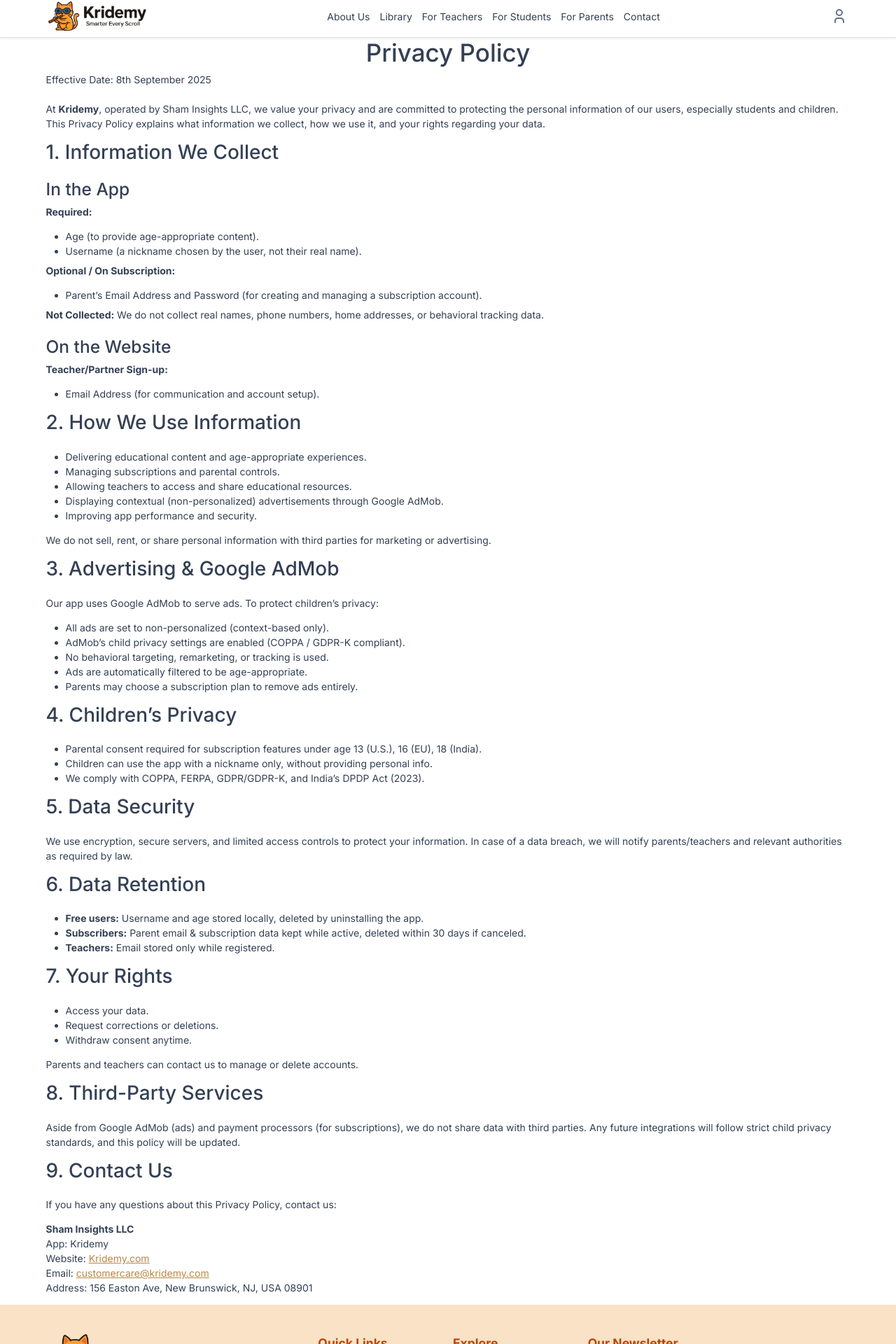
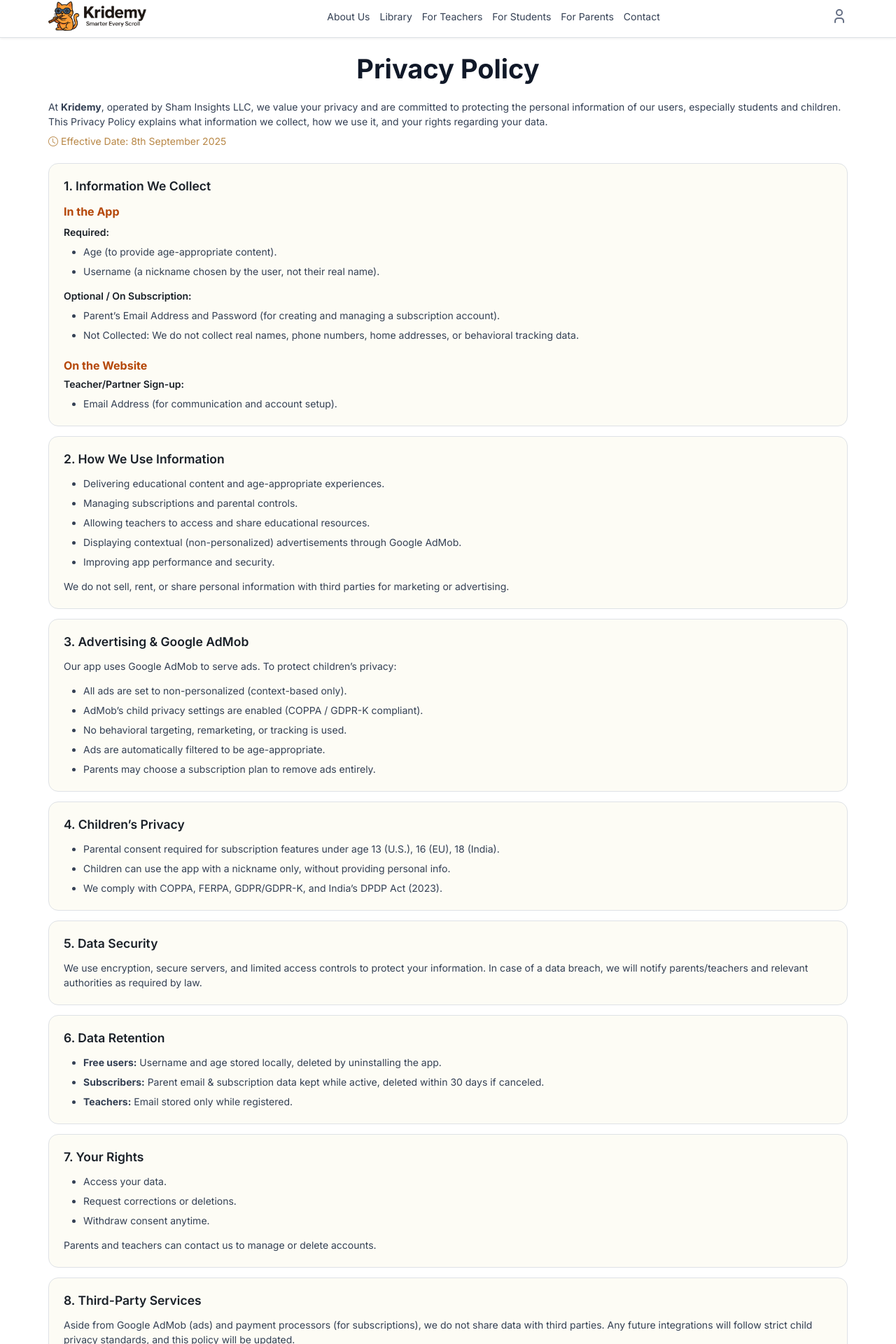
Before and after one commit to spchaudhari17/comics_frontend, a React (Create React App) app: page /privacy-policy in a window 1280 px wide. Shown: the part 39-1959 px from the top of the page at 70% size. Built offline with nearby package versions, Linux system fonts and the light colour scheme.

Commit message:
Worked on the Privacy Policy page layout design

```diff
--- a/src/App.scss
+++ b/src/App.scss
@@ -97,7 +97,7 @@
 }
 
 .main-heading {
-  color: #101828;
+  color: $theme4;
   font-size: 1.25rem;
   // font-size: clamp(22px, 3vw, 30px);
   font-weight: 600;
--- a/src/assets/styles/custom-variables.scss
+++ b/src/assets/styles/custom-variables.scss
@@ -6,6 +6,7 @@
 $theme1: #FDFCF5;
 $theme2: #F9E2C5;
 $theme3: #A2845E;
+$theme4: #1a2028;
 
 $sidebar-bg: #064cb8;
 $primary: #B88746;
@@ -43,4 +44,5 @@
     ("theme1": $theme1,
       "theme2": $theme2,
       "theme3": $theme3,
+      "theme4": $theme4,
     ));
--- a/src/components/Footer.jsx
+++ b/src/components/Footer.jsx
@@ -82,8 +82,8 @@
             <div className="copyright-sec bg-primary py-3">
                 <div className="container">
                     <div className="copyright-wrapper text-center text-white">
-                        <div className="copyright-text">&copy; copyright 2025 <Link to={'/'} className="text-danger fw-semibold">kridemy.com</Link>. "All rights reserved".</div>
-                        <div className="designedBy">Web design by Sham Insights LLC.</div>
+                        <div className="copyright-text">© 2025 Sham Insights LLC. All rights reserved.</div>
+                        {/* <div className="designedBy">Web design by Sham Insights LLC.</div> */}
                     </div>
                 </div>
             </div>
--- a/src/components/Header.jsx
+++ b/src/components/Header.jsx
@@ -68,7 +68,7 @@
                       <Link to={'/'} className="nav-link p-0">For Parents</Link>
                     </li>
                     <li className="nav-item">
-                      <Link to={'/'} className="nav-link p-0">Contact</Link>
+                      <Link to={'/contact'} className="nav-link p-0">Contact</Link>
                     </li>
                   </>
                 )
@@ -86,9 +86,6 @@
               </ul>
 
               <ul className="navbar-nav icons-nav align-items-center justify-content-end flex-grow-1 gap-3">
-
-
-
                 {userInfo && userInfo.userType === "admin" && (
                   <li className="nav-item">
                     <Link to={'/super-admin'} className="nav-link p-0">
@@ -96,8 +93,6 @@
                     </Link>
                   </li>
                 )}
-
-
 
                 {userInfo && (userInfo.userType === "admin" || userInfo.userType === "user") && (
                   <li className="nav-item">
--- a/src/pages/ContactUs.jsx
+++ b/src/pages/ContactUs.jsx
@@ -81,7 +81,7 @@
                                 </div>
                                 <div className="form-group">
                                     <Form.Select className="border bg-light px-3 py-3" required>
-                                        <option value="" disabled>Select who are you?</option>
+                                        <option value="" selected disabled>Who are you ?</option>
                                         <option value="Student">Student</option>
                                         <option value="Teacher">Teacher</option>
                                         <option value="Parent">Parent</option>
--- a/src/pages/PrivacyPolicy/Privacy.js
+++ b/src/pages/PrivacyPolicy/Privacy.js
@@ -1,119 +1,149 @@
 import React from 'react';
+import { Link } from 'react-router-dom';
 
 const Privacy = () => {
     return (
-        <>
-            <div className="max-w-4xl mx-auto px-6 py-10 text-gray-800 leading-relaxed container">
-                <h1 className="text-3xl font-bold mb-6 text-center">Privacy Policy</h1>
-                <p className="mb-4">Effective Date: 8th September 2025</p>
+        <div className="privacy-policy-page py-4">
+            <div className="container-xl">
+                <div className="heading-wrapper text-center mx-auto mb-4" style={{ maxWidth: '600px' }}>
+                    <div className="section-heading">Privacy Policy</div>
+                </div>
 
-                <p className="mb-6">
+                <div className="content-wrapper">
+                    <div className="wrapper mb-4">
+                        <div className="description mb-2">
                             At <strong>Kridemy</strong>, operated by Sham Insights LLC, we value your
                             privacy and are committed to protecting the personal information of our
                             users, especially students and children. This Privacy Policy explains
                             what information we collect, how we use it, and your rights regarding
                             your data.
-                </p>
+                        </div>
+                        <div className="text-primary"><i className="bi bi-clock"></i> Effective Date: 8th September 2025</div>
+                    </div>
 
+                    <div className="all-sections-wrapper d-flex flex-column gap-3">
                         {/* 1. Information We Collect */}
-                <h2 className="text-xl font-semibold mt-8 mb-4">1. Information We Collect</h2>
-
-                <h3 className="font-semibold mt-4">In the App</h3>
-                <p><strong>Required:</strong></p>
-                <ul className="list-disc pl-6 mb-2">
-                    <li>Age (to provide age-appropriate content).</li>
+                        <div className="info-wrapper bg-theme1 border rounded-4 px-3 px-md-4 py-4">
+                            <div className="main-heading mb-3">1. Information We Collect</div>
+                            <div className="cover-wrapper mb-4">
+                                <div className="fs-16 fw-bold text-warning mb-2">In the App</div>
+                                <div className="fs-14 fw-semibold text-theme4 mb-2">Required:</div>
+                                <ul className="list-disc mb-3">
+                                    <li className="mb-2">Age (to provide age-appropriate content).</li>
                                     <li>Username (a nickname chosen by the user, not their real name).</li>
                                 </ul>
-                <p><strong>Optional / On Subscription:</strong></p>
-                <ul className="list-disc pl-6 mb-2">
-                    <li>Parent’s Email Address and Password (for creating and managing a subscription account).</li>
+                                <div className="fs-14 fw-semibold text-theme4 mb-2">Optional / On Subscription:</div>
+                                <ul className="list-disc mb-0">
+                                    <li className="mb-2">Parent’s Email Address and Password (for creating and managing a subscription account).</li>
+                                    <li>Not Collected: We do not collect real names, phone numbers, home addresses, or behavioral tracking data.</li>
                                 </ul>
-                <p><strong>Not Collected:</strong> We do not collect real names, phone numbers, home addresses, or behavioral tracking data.</p>
+                            </div>
 
-                <h3 className="font-semibold mt-4">On the Website</h3>
-                <p><strong>Teacher/Partner Sign-up:</strong></p>
-                <ul className="list-disc pl-6">
+                            <div className="cover-wrapper">
+                                <div className="fs-16 fw-bold text-warning mb-1">On the Website</div>
+                                <div className="fs-14 fw-semibold text-theme4 mb-2">Teacher/Partner Sign-up:</div>
+                                <ul className="list-disc m-0">
                                     <li>Email Address (for communication and account setup).</li>
                                 </ul>
+                            </div>
+                        </div>
 
                         {/* 2. How We Use Information */}
-                <h2 className="text-xl font-semibold mt-8 mb-4">2. How We Use Information</h2>
-                <ul className="list-disc pl-6">
+                        <div className="info-wrapper bg-theme1 border rounded-4 px-3 px-md-4 py-4">
+                            <div className="main-heading mb-3">2. How We Use Information</div>
+                            <ul className="list-disc d-flex flex-column gap-2 m-0">
                                 <li>Delivering educational content and age-appropriate experiences.</li>
                                 <li>Managing subscriptions and parental controls.</li>
                                 <li>Allowing teachers to access and share educational resources.</li>
                                 <li>Displaying contextual (non-personalized) advertisements through Google AdMob.</li>
                                 <li>Improving app performance and security.</li>
                             </ul>
-                <p className="mt-2">
+                            <p className="mt-3 mb-0">
                                 We do not sell, rent, or share personal information with third parties
                                 for marketing or advertising.
                             </p>
+                        </div>
 
                         {/* 3. Advertising & Google AdMob */}
-                <h2 className="text-xl font-semibold mt-8 mb-4">3. Advertising & Google AdMob</h2>
+                        <div className="info-wrapper bg-theme1 border rounded-4 px-3 px-md-4 py-4">
+                            <div className="main-heading mb-3">3. Advertising & Google AdMob</div>
                             <p>Our app uses Google AdMob to serve ads. To protect children’s privacy:</p>
-                <ul className="list-disc pl-6">
+                            <ul className="list-disc d-flex flex-column gap-2 m-0">
                                 <li>All ads are set to non-personalized (context-based only).</li>
                                 <li>AdMob’s child privacy settings are enabled (COPPA / GDPR-K compliant).</li>
                                 <li>No behavioral targeting, remarketing, or tracking is used.</li>
                                 <li>Ads are automatically filtered to be age-appropriate.</li>
                                 <li>Parents may choose a subscription plan to remove ads entirely.</li>
                             </ul>
+                        </div>
 
                         {/* 4. Children’s Privacy */}
-                <h2 className="text-xl font-semibold mt-8 mb-4">4. Children’s Privacy</h2>
-                <ul className="list-disc pl-6">
+                        <div className="info-wrapper bg-theme1 border rounded-4 px-3 px-md-4 py-4">
+                            <div className="main-heading mb-3">4. Children’s Privacy</div>
+                            <ul className="list-disc d-flex flex-column gap-2 m-0">
                                 <li>Parental consent required for subscription features under age 13 (U.S.), 16 (EU), 18 (India).</li>
                                 <li>Children can use the app with a nickname only, without providing personal info.</li>
                                 <li>We comply with COPPA, FERPA, GDPR/GDPR-K, and India’s DPDP Act (2023).</li>
                             </ul>
+                        </div>
 
                         {/* 5. Data Security */}
-                <h2 className="text-xl font-semibold mt-8 mb-4">5. Data Security</h2>
-                <p>
+                        <div className="info-wrapper bg-theme1 border rounded-4 px-3 px-md-4 py-4">
+                            <div className="main-heading mb-3">5. Data Security</div>
+                            <p className="mb-0">
                                 We use encryption, secure servers, and limited access controls to
                                 protect your information. In case of a data breach, we will notify
                                 parents/teachers and relevant authorities as required by law.
                             </p>
+                        </div>
 
                         {/* 6. Data Retention */}
-                <h2 className="text-xl font-semibold mt-8 mb-4">6. Data Retention</h2>
-                <ul className="list-disc pl-6">
+                        <div className="info-wrapper bg-theme1 border rounded-4 px-3 px-md-4 py-4">
+                            <div className="main-heading mb-3">6. Data Retention</div>
+                            <ul className="list-disc d-flex flex-column gap-2 m-0">
                                 <li><strong>Free users:</strong> Username and age stored locally, deleted by uninstalling the app.</li>
                                 <li><strong>Subscribers:</strong> Parent email & subscription data kept while active, deleted within 30 days if canceled.</li>
                                 <li><strong>Teachers:</strong> Email stored only while registered.</li>
                             </ul>
+                        </div>
 
                         {/* 7. Your Rights */}
-                <h2 className="text-xl font-semibold mt-8 mb-4">7. Your Rights</h2>
-                <ul className="list-disc pl-6">
+                        <div className="info-wrapper bg-theme1 border rounded-4 px-3 px-md-4 py-4">
+                            <div className="main-heading mb-3">7. Your Rights</div>
+                            <ul className="list-disc d-flex flex-column gap-2 m-0">
                                 <li>Access your data.</li>
                                 <li>Request corrections or deletions.</li>
                                 <li>Withdraw consent anytime.</li>
                             </ul>
-                <p>Parents and teachers can contact us to manage or delete accounts.</p>
+                            <p className="mt-3 mb-0">Parents and teachers can contact us to manage or delete accounts.</p>
+                        </div>
 
                         {/* 8. Third-Party Services */}
-                <h2 className="text-xl font-semibold mt-8 mb-4">8. Third-Party Services</h2>
-                <p>
+                        <div className="info-wrapper bg-theme1 border rounded-4 px-3 px-md-4 py-4">
+                            <div className="main-heading mb-3">8. Third-Party Services</div>
+                            <p className="mb-0">
                                 Aside from Google AdMob (ads) and payment processors (for subscriptions),
                                 we do not share data with third parties. Any future integrations will
                                 follow strict child privacy standards, and this policy will be updated.
                             </p>
+                        </div>
 
                         {/* 9. Contact Us */}
-                <h2 className="text-xl font-semibold mt-8 mb-4">9. Contact Us</h2>
-                <p>If you have any questions about this Privacy Policy, contact us:</p>
-                <p className="mt-2">
+                        <div className="info-wrapper bg-theme1 border rounded-4 px-3 px-md-4 py-4">
+                            <div className="main-heading mb-3">9. Contact Us</div>
+                            <div className="mb-3">If you have any questions about this Privacy Policy, contact us:</div>
+                            <p className="mb-0">
                                 <strong>Sham Insights LLC</strong> <br />
                                 App: Kridemy <br />
-                    Website: <a href="https://kridemy.com" className="text-blue-600 underline">Kridemy.com</a> <br />
-                    Email: <a href="mailto:customercare@kridemy.com" className="text-blue-600 underline">customercare@kridemy.com</a> <br />
+                                Website: <Link to={"https://kridemy.com"} className="text-blue-600 underline">Kridemy.com</Link> <br />
+                                Email: <Link to={"mailto:customercare@kridemy.com"} className="text-blue-600 underline">customercare@kridemy.com</Link> <br />
                                 Address: 156 Easton Ave, New Brunswick, NJ, USA 08901
                             </p>
                         </div>
-        </>
+                    </div>
+                </div>
+            </div>
+        </div >
     );
 };
 
```
Also changed, not shown: 1 other file (tests, documents, lock files or other folders). Lines whose indentation alone changed are shown as unchanged.
